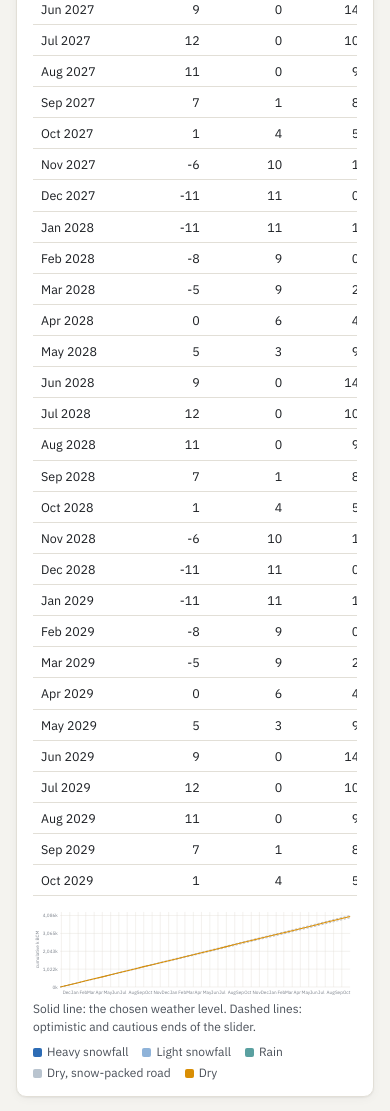
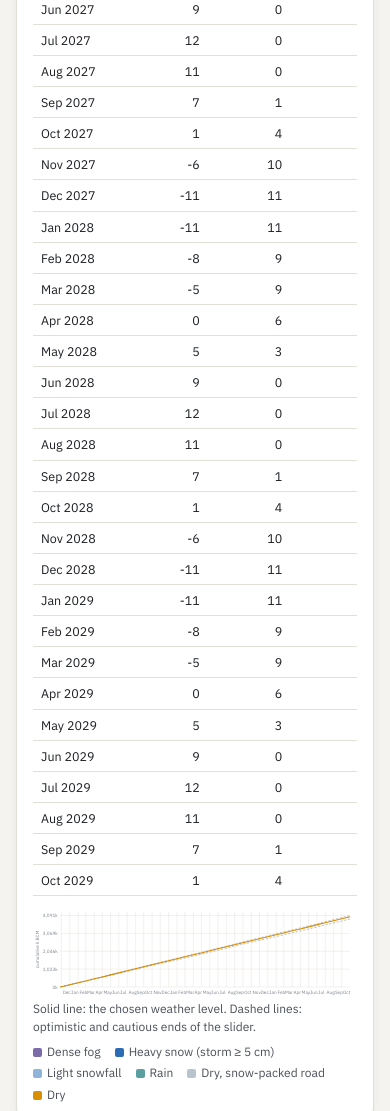
Before and after one commit to YoumansYuan/match-factor-calculator, a plain HTML site: page index.html in a window 390 px wide. Shown: the part 2923-4034 px from the top of the page. Drawn offline with nearby package versions, Linux system fonts and the light colour scheme.

Commit message:
Storm-based heavy-snow days, dense-fog days, snow-clearing grader options
- heavy-snow day = snow day within a storm totalling >= 5 cm (Fording River daily data)
- fog days from Cranbrook A hourly visibility (nearest station with visibility), hours lost per fog day
- grader options: twice per shift, grader + plow & sander, full winter program; snowClear relaxes snow penalties and speed caps

Co-Authored-By: Claude Opus 5.5 <noreply@anthropic.com>
Claude-Session: https://claude.ai/code/session_01Ut8D9LPGbLCpDxV4xm2Bj3

```diff
--- a/js/app.js
+++ b/js/app.js
@@ -1,12 +1,12 @@
-import { TRUCKS, LOADERS, MATERIALS, ROADS, SURFACES, SKY, GRADING, SETUPS, LOADING_SIDES, CONDITIONS, JOB_CONDITIONS, ROAD_SRC, SOURCES, looseOf } from './data/equipment.js?v=202611272110';
-import { siteConditions, hToClock } from './conditions.js?v=202611272110';
-import { computeScenario, sweepTrucks, resolveRoad, profileFromXYZ, byId, interp, setupFactor, swingOf } from './engine.js?v=202611272110';
-import { setSystem, getSystem, unit, toDisp, toSI, fmt, fmtU } from './units.js?v=202611272110';
-import { renderEquipment, renderMethod } from './docs.js?v=202611272110';
-import { initVisual, updateVisual } from './visual.js?v=202611272110';
-import { initProfileEditor, openProfileEditor } from './profile-editor.js?v=202611272110';
-import { runSchedule, levelLabel, CLIMATE_KEYS, CLIMATE_LABELS, climateMonth } from './season.js?v=202611272110';
-import { CLIMATE } from './data/equipment.js?v=202611272110';
+import { TRUCKS, LOADERS, MATERIALS, ROADS, SURFACES, SKY, GRADING, SETUPS, LOADING_SIDES, CONDITIONS, JOB_CONDITIONS, ROAD_SRC, SOURCES, looseOf } from './data/equipment.js?v=202611272128';
+import { siteConditions, hToClock } from './conditions.js?v=202611272128';
+import { computeScenario, sweepTrucks, resolveRoad, profileFromXYZ, byId, interp, setupFactor, swingOf } from './engine.js?v=202611272128';
+import { setSystem, getSystem, unit, toDisp, toSI, fmt, fmtU } from './units.js?v=202611272128';
+import { renderEquipment, renderMethod } from './docs.js?v=202611272128';
+import { initVisual, updateVisual } from './visual.js?v=202611272128';
+import { initProfileEditor, openProfileEditor } from './profile-editor.js?v=202611272128';
+import { runSchedule, levelLabel, CLIMATE_KEYS, CLIMATE_LABELS, climateMonth } from './season.js?v=202611272128';
+import { CLIMATE } from './data/equipment.js?v=202611272128';
 
 // ------------------------------------------------------------------ state
 const DEFAULTS = {
@@ -18,7 +18,7 @@ const DEFAULTS = {
   trucks: [{ modelId: 'cat745', count: 6, conditionId: 'good', availabilityPct: '', payloadKg: '', bodyFillPct: '', spotMin: '', dumpMin: '' }],
   target: { volume: '', basis: 'auto' },
   // seasonal schedule: month-by-month weather from the site climate, from the work date (start) to the end date or the target
-  season: { on: true, end: '', level: 0, climate: {} },
+  season: { on: true, end: '', level: 0, climate: {}, fogStopH: 6 },
   profile: { segmentM: 100, loadAreaM: 50, dumpAreaM: 50, reverse: false, points: null, name: '' },
   ops: { shiftStart: '07:00', shiftEnd: '19:00', shiftsPerDay: 2, daysPerYear: 300, nonProdMin: 60, jobEffMin: 55,
     standby: { faceMin: 20, blastMin: 15, relocMin: 10, fuelMin: 15 }, assumptions: { dustEffLoss: 0.08, dustCapKmh: 40, darkEffLoss: 0.05 }, bunching: 1, passRule: 'third', loadTimeMethod: 'n', travelModel: 'sim', mfUseAvailability: false,
@@ -271,7 +271,9 @@ function seasonCalc(level = state.season.level) {
     // the engine result only depends on sky/surface (speed caps, RR, traction); darkness, dust and visibility go in condFactor
     const key = `${t.skyId}|${t.surfaceId}|${c.capKmh}|${mo.tempC > 30 ? Math.round(mo.tempC) : 0}`;
     if (!cache.has(key)) cache.set(key, computeScenario(inp).prod.dayT);
-    return cache.get(key) * c.condFactor;
+    // dense fog: work stops for part of the day (hours lost of the scheduled hours per day)
+    const stop = t.key === 'fog' ? Math.min(1, (+se.fogStopH || 0) / (c.shiftLenH * c.nShifts)) : 0;
+    return cache.get(key) * c.condFactor * (1 - stop);
   };
   const out = runSchedule({ start: state.site.date || todayISO(), end: se.end || '', level, overrides: se.climate || {}, targetT: tc.ok ? tc.tonnes : 0,
     workFrac: (+state.ops.daysPerYear || 365) / 365, elevM: result.siteAlt, dayTonnes });
@@ -290,20 +292,20 @@ function seasonHTML(sr = seasonResult) {
   const vol = t => fmt('vol', t / dens, 0);
   const rng = seasonRange();
   const maxT = Math.max(...sr.rows.map(r => r.perDay), 1);
-  const typeCol = { heavy: 'var(--blue)', light: '#8fb3d9', rain: '#5aa0a0', packed: '#b9c4cf', dry: 'var(--accent)' };
+  const typeCol = { fog: '#7d6aa8', heavy: 'var(--blue)', light: '#8fb3d9', rain: '#5aa0a0', packed: '#b9c4cf', dry: 'var(--accent)' };
   const rows = sr.rows.map(r => {
     const mix = r.types.map(t => `<span style="flex:${t.share};background:${typeCol[t.key]}" title="${esc(t.label)}: ${t.days.toFixed(1)} days, ${fmtU('mass', t.dayT, 0)}/day"></span>`).join('');
     return `<tr><td>${MON[r.m]} ${r.y}${r.from > 1 || r.partial || r.to < r.dim ? ` <small class="muted">(${r.partial ? `to day ${r.from + r.days - 1}` : `${r.from}–${r.to}`})</small>` : ''}</td>
-      <td>${fmt('temp', r.tempC, 0)}</td><td>${r.c.sn02.toFixed(0)}</td><td>${(r.c.pr02 - Math.min(r.c.pr02, r.c.sn02)).toFixed(0)}</td>
+      <td>${fmt('temp', r.tempC, 0)}</td><td>${r.c.sn02.toFixed(0)}</td><td>${r.c.sn5.toFixed(0)}</td><td>${(r.c.pr02 - Math.min(r.c.pr02, r.c.sn02)).toFixed(0)}</td><td>${(r.c.fog || 0).toFixed(1)}</td>
       <td><div class="stack mini">${mix}</div></td>
       <td><span class="sbar"><i style="width:${(r.perDay / maxT * 100).toFixed(1)}%"></i></span> ${fmt('mass', r.perDay, 0)}</td>
       <td>${r.workDays.toFixed(1)}</td><td>${vol(r.monthT)}</td><td><b>${vol(r.cum)}</b></td></tr>`;
   }).join('');
-  const legend = Object.entries({ heavy: 'Heavy snowfall', light: 'Light snowfall', rain: 'Rain', packed: 'Dry, snow-packed road', dry: 'Dry' }).map(([k, v]) => `<span><i style="background:${typeCol[k]}"></i>${v}</span>`).join('');
+  const legend = Object.entries({ fog: 'Dense fog', heavy: 'Heavy snow (storm ≥ 5 cm)', light: 'Light snowfall', rain: 'Rain', packed: 'Dry, snow-packed road', dry: 'Dry' }).map(([k, v]) => `<span><i style="background:${typeCol[k]}"></i>${v}</span>`).join('');
   const fin = sr.finish ? `Finishes around <b>${sr.finish.date}</b> (${sr.finish.workDays.toFixed(0)} working days)` : tc.ok ? `<b>Target not reached</b> by ${se.end || 'the end of the 3-year window'} — ${vol(sr.total)} of ${fmt('vol', tc.V, 0)} ${volU(basis)} done` : `${vol(sr.total)} ${volU(basis)} by ${se.end || 'the end of the window'} (enter a target volume to get a finish date)`;
   const span = rng && rng.every(x => x && x.finish) ? ` · range ${rng[0].finish.date} (optimistic) to ${rng[1].finish.date} (cautious)` : '';
   return `<p class="season-head">${fin}${span}<br><small class="muted">${esc(levelLabel(se.level))} · temperatures corrected from the station (${CLIMATE.elevM} m) to the haul road (${fmt('len', result.siteAlt, 0)} ${unit('len')}): ${sr.tAdj >= 0 ? '+' : ''}${sr.tAdj.toFixed(1)} °C</small></p>
-    <div class="tblwrap"><table class="tbl season-tbl"><thead><tr><th>Month</th><th>Temp ${unit('temp')}</th><th>Snow days</th><th>Rain days</th><th>Weather mix</th><th>${unit('mass')} per working day</th><th>Working days</th><th>${volU(basis)} this month</th><th>Cumulative</th></tr></thead><tbody>${rows}</tbody></table></div>
+    <div class="tblwrap"><table class="tbl season-tbl"><thead><tr><th>Month</th><th>Temp ${unit('temp')}</th><th>Snow days</th><th>Heavy-snow days</th><th>Rain days</th><th>Fog days</th><th>Weather mix</th><th>${unit('mass')} per working day</th><th>Working days</th><th>${volU(basis)} this month</th><th>Cumulative</th></tr></thead><tbody>${rows}</tbody></table></div>
     ${seasonChart(sr, dens, basis)}
     <div class="stack-legend">${legend}</div>`;
 }
--- a/js/conditions.js
+++ b/js/conditions.js
@@ -7,7 +7,7 @@
 //   × job efficiency (small operational delays only)
 //   × condition factor (weather visibility × dust × darkness)
 // Speed caps from visibility are applied to the haul itself, not as an efficiency.
-import { SKY, SURFACES, MONTHLY_TEMP_C } from './data/equipment.js?v=202611272110';
+import { SKY, SURFACES, GRADING, MONTHLY_TEMP_C } from './data/equipment.js?v=202611272128';
 
 const rad = d => d * Math.PI / 180;
 const byId = (list, id) => list.find(x => x.id === id);
@@ -99,7 +99,11 @@ export function siteConditions(site, ops) {
   const skyF = sky.eff, dustF = 1 - A.dustEffLoss * dust, darkF = 1 - A.darkEffLoss * darkFrac;
   const condFactor = skyF * dustF * darkF;
   // speed caps: visibility (sky) and a slippery road surface (snow / ice); the lowest applies
-  const caps = [sky.capKmh, surface.capKmh].filter(x => x > 0);
+  // a snow / ice speed cap is relaxed by the snow-clearing program (plowed and sanded roads are driven faster)
+  const grading = byId(GRADING, site.gradingId) || { snowClear: 0 };
+  const sc = grading.snowClear || 0;
+  const surfCap = surface.capKmh ? surface.capKmh * (1 + (surface.id === 'ice' ? 0.3 : 0.6) * sc) : 0;
+  const caps = [sky.capKmh, surfCap].filter(x => x > 0);
   let capKmh = caps.length ? Math.min(...caps) : 0;
   if (dust >= 0.5) capKmh = capKmh ? Math.min(capKmh, A.dustCapKmh) : A.dustCapKmh;
   const jobEff = Math.min(60, Math.max(0, +ops.jobEffMin || 0)) / 60;
--- a/js/data/equipment.js
+++ b/js/data/equipment.js
@@ -312,9 +312,14 @@ export const SURFACES = [
 
 // Grader maintenance: share of the surface penalty that remains, and extra RR from ruts/spillage building up. Planning estimates.
 export const GRADING = [
-  { id: 'none', name: 'No grader', keep: 1.0, rrExtra: 1.0, note: 'Ruts, spillage and windrows build up through the shift (+1 % RR).' },
-  { id: 'shift', name: 'Graded once per shift', keep: 0.7, rrExtra: 0.3, note: 'Removes about 30 % of the snow/mud penalty on average over the shift.' },
-  { id: 'dedicated', name: 'Dedicated grader on the haul road', keep: 0.4, rrExtra: 0, note: 'Continuous clean-up of snow, mud and spillage (Tannant 2001 stresses routine grading).' },
+  // keep = share of the wet/mud surface penalty that remains; snowClear = share of the snow penalty removed (RR, traction and the
+  // snow speed cap; ice gets half of it from sanding). Planning estimates.
+  { id: 'none', name: 'No grader', keep: 1.0, rrExtra: 1.0, snowClear: 0, note: 'Ruts, spillage and windrows build up through the shift (+1 % RR). Snow stays on the road.' },
+  { id: 'shift', name: 'Graded once per shift', keep: 0.7, rrExtra: 0.3, snowClear: 0.3, note: 'Removes about 30 % of the snow/mud penalty on average over the shift.' },
+  { id: 'twice', name: 'Graded twice per shift', keep: 0.55, rrExtra: 0.15, snowClear: 0.45, note: 'About 45 % of the snow/mud penalty removed on average.' },
+  { id: 'dedicated', name: 'Dedicated grader on the haul road', keep: 0.4, rrExtra: 0, snowClear: 0.6, note: 'Continuous clean-up of snow, mud and spillage (Tannant 2001 stresses routine grading).' },
+  { id: 'plow', name: 'Dedicated grader + snow plow & sander through snowfall', keep: 0.4, rrExtra: 0, snowClear: 0.85, note: 'Snow cleared while it falls and the road sanded: most of the snow penalty and speed cap removed; ice partly treated by sanding.' },
+  { id: 'plow2', name: 'Full winter program (2 graders, plow truck, sander)', keep: 0.3, rrExtra: 0, snowClear: 0.95, note: 'Road kept close to bare through snowfall; only a small residual snow penalty.' },
 ];
 
 // Weather = sky & visibility. Speed cap applies to the whole haul; efficiency multiplies production once.
@@ -334,24 +339,28 @@ export const MONTHLY_TEMP_C = [-9.9, -8.2, -3.5, 1.1, 5.5, 9.7, 12.6, 12.1, 7.5,
 // Monthly climate at the Fording River operation (Environment Canada station FORDING RIVER COMINCO, climate ID 1152899,
 // 50°08'55" N 114°51'18" W, 1,585 m). Each value is [P10, P50, P90] over the years of daily records 1970–2007
 // (33–38 complete years per month): tmean = mean daily temperature °C; pr02 / pr5 = days with precipitation ≥ 0.2 / 5 mm;
-// sn02 / sn5 = days with snowfall ≥ 0.2 / 5 cm; txle0 = days with max temperature ≤ 0 °C; sog1 = days with ≥ 1 cm snow on the ground.
+// sn02 = days with snowfall ≥ 0.2 cm; sn5 = snow days that belong to a snowstorm of ≥ 5 cm in total (consecutive snow days added
+// up, so a 3-day storm of 3 cm/day counts as 3 heavy days — user 2026-11-27: single-day ≥ 5 cm under-counts storms on site);
+// txle0 = days with max temperature ≤ 0 °C; sog1 = days with ≥ 1 cm snow on the ground;
+// fog = days with ≥ 3 h of visibility < 1 km at CRANBROOK A (climate ID 1152102, 940 m, hourly data 1985–2012) — the nearest
+// station that records visibility; a valley airport, so it likely UNDER-states mountain fog / low cloud at the mine: edit with site data.
 // Computed from the EC daily data by Claude (2026-11-27); normals (1981–2010) are in CLIMATE.normals for reference.
 export const CLIMATE = {
   id: 'fording', name: 'Fording River (EC Fording River Cominco, 1,585 m)', elevM: 1585, lat: 50.149, lon: -114.855,
   src: 'Environment and Climate Change Canada — station FORDING RIVER COMINCO (climate ID 1152899): daily data 1970–2007 (P10/P50/P90 per month) and Canadian Climate Normals 1981–2010.',
   months: [
-    { tmean: [-14.7, -10.6, -6.7], pr02: [8, 11.5, 18], pr5: [1, 3, 7], sn02: [8, 11, 18], sn5: [1, 3, 7], txle0: [19.4, 25.5, 30], sog1: [21.7, 31, 31] },
-    { tmean: [-12.2, -7.5, -4.6], pr02: [5.2, 9, 13], pr5: [1, 3, 5], sn02: [5, 9, 13], sn5: [1, 3, 5], txle0: [13, 19, 24], sog1: [22.4, 28, 28.8] },
-    { tmean: [-6.8, -3.9, -1.4], pr02: [6.4, 11, 16.2], pr5: [1, 4, 6], sn02: [6, 9, 15], sn5: [0.4, 3, 5], txle0: [4.4, 13, 22.6], sog1: [8.3, 24.2, 31] },
-    { tmean: [-1.2, 1.2, 2.7], pr02: [6, 10, 12.8], pr5: [1, 3, 5], sn02: [4, 6, 9], sn5: [0, 2, 4], txle0: [0, 4, 7.8], sog1: [2.8, 6.3, 11.5] },
-    { tmean: [3.6, 6, 7.2], pr02: [4.7, 12, 15.3], pr5: [1.7, 4, 7.3], sn02: [0.7, 3, 6.3], sn5: [0, 1, 2], txle0: [0, 0, 1.3], sog1: [0.8, 2, 6.2] },
-    { tmean: [8.4, 9.8, 11.8], pr02: [9, 14, 19.2], pr5: [2.4, 5, 8], sn02: [0, 0, 2.2], sn5: [0, 0, 1], txle0: [0, 0, 0], sog1: [0, 0, 0] },
-    { tmean: [10.7, 13.2, 15.6], pr02: [5.4, 10, 17.2], pr5: [1, 3, 7.6], sn02: [0, 0, 0], sn5: [0, 0, 0], txle0: [0, 0, 0], sog1: [0, 0, 0] },
-    { tmean: [10.2, 12.1, 14.5], pr02: [3, 9, 16.6], pr5: [1, 3, 6], sn02: [0, 0, 0], sn5: [0, 0, 0], txle0: [0, 0, 0], sog1: [0, 0, 0] },
-    { tmean: [4.9, 7.6, 9.7], pr02: [5, 9, 15], pr5: [1, 3, 6], sn02: [0, 1, 4], sn5: [0, 0, 2], txle0: [0, 0, 1.6], sog1: [0, 0, 2.1] },
-    { tmean: [0, 2.1, 3.5], pr02: [5.4, 9, 13.2], pr5: [1, 2, 5.6], sn02: [2, 4, 8], sn5: [0, 1, 3], txle0: [0, 2, 7.6], sog1: [1, 4.1, 10.2] },
-    { tmean: [-9, -5.5, -3], pr02: [5.3, 11, 16], pr5: [1, 3, 7.6], sn02: [4.4, 10, 16], sn5: [0.4, 3, 5], txle0: [10, 20, 25.6], sog1: [11.8, 24.8, 30] },
-    { tmean: [-15.6, -10.7, -7.5], pr02: [8, 11, 16.6], pr5: [1, 3, 10.6], sn02: [7, 11, 15.6], sn5: [1, 3, 9.2], txle0: [22.8, 28, 31], sog1: [27, 31, 31] },
+    { tmean: [-14.7, -10.6, -6.7], pr02: [8, 11.5, 18], pr5: [1, 3, 7], sn02: [8, 11, 18], sn5: [3, 8, 12.3], txle0: [19.4, 25.5, 30], sog1: [21.7, 31, 31], fog: [0, 0, 2] },
+    { tmean: [-12.2, -7.5, -4.6], pr02: [5.2, 9, 13], pr5: [1, 3, 5], sn02: [5, 9, 13], sn5: [2.4, 6, 13], txle0: [13, 19, 24], sog1: [22.4, 28, 28.8], fog: [0, 0, 1] },
+    { tmean: [-6.8, -3.9, -1.4], pr02: [6.4, 11, 16.2], pr5: [1, 4, 6], sn02: [6, 9, 15], sn5: [2, 5, 11], txle0: [4.4, 13, 22.6], sog1: [8.3, 24.2, 31], fog: [0, 0, 0] },
+    { tmean: [-1.2, 1.2, 2.7], pr02: [6, 10, 12.8], pr5: [1, 3, 5], sn02: [4, 6, 9], sn5: [0.2, 5, 6.8], txle0: [0, 4, 7.8], sog1: [2.8, 6.3, 11.5], fog: [0, 0, 0] },
+    { tmean: [3.6, 6, 7.2], pr02: [4.7, 12, 15.3], pr5: [1.7, 4, 7.3], sn02: [0.7, 3, 6.3], sn5: [0, 1, 3.3], txle0: [0, 0, 1.3], sog1: [0.8, 2, 6.2], fog: [0, 0, 0] },
+    { tmean: [8.4, 9.8, 11.8], pr02: [9, 14, 19.2], pr5: [2.4, 5, 8], sn02: [0, 0, 2.2], sn5: [0, 0, 1], txle0: [0, 0, 0], sog1: [0, 0, 0], fog: [0, 0, 0.3] },
+    { tmean: [10.7, 13.2, 15.6], pr02: [5.4, 10, 17.2], pr5: [1, 3, 7.6], sn02: [0, 0, 0], sn5: [0, 0, 0], txle0: [0, 0, 0], sog1: [0, 0, 0], fog: [0, 0, 0] },
+    { tmean: [10.2, 12.1, 14.5], pr02: [3, 9, 16.6], pr5: [1, 3, 6], sn02: [0, 0, 0], sn5: [0, 0, 0], txle0: [0, 0, 0], sog1: [0, 0, 0], fog: [0, 0, 0] },
+    { tmean: [4.9, 7.6, 9.7], pr02: [5, 9, 15], pr5: [1, 3, 6], sn02: [0, 1, 4], sn5: [0, 0, 2.4], txle0: [0, 0, 1.6], sog1: [0, 0, 2.1], fog: [0, 0, 0] },
+    { tmean: [0, 2.1, 3.5], pr02: [5.4, 9, 13.2], pr5: [1, 2, 5.6], sn02: [2, 4, 8], sn5: [0, 2, 5.5], txle0: [0, 2, 7.6], sog1: [1, 4.1, 10.2], fog: [0, 0, 0] },
+    { tmean: [-9, -5.5, -3], pr02: [5.3, 11, 16], pr5: [1, 3, 7.6], sn02: [4.4, 10, 16], sn5: [1.4, 6, 14], txle0: [10, 20, 25.6], sog1: [11.8, 24.8, 30], fog: [0, 0, 2.4] },
+    { tmean: [-15.6, -10.7, -7.5], pr02: [8, 11, 16.6], pr5: [1, 3, 10.6], sn02: [7, 11, 15.6], sn5: [2.2, 9, 14.6], txle0: [22.8, 28, 31], sog1: [27, 31, 31], fog: [0, 0, 2] },
   ],
   // 1981–2010 normals: daily mean °C, rain mm, snow cm, precip mm
   normals: { tmean: [-9.9, -8.2, -3.5, 1.1, 5.5, 9.7, 12.6, 12.1, 7.5, 1.8, -6.2, -11.3], rainMm: [3.7, 3.1, 7.1, 14.4, 40.0, 82.1, 58.0, 46.5, 40.6, 22.6, 17.1, 4.6],
--- a/js/engine.js
+++ b/js/engine.js
@@ -2,7 +2,7 @@
 // Methods follow MIME 333 Ch.3 (Mitri & Sasmito), the Caterpillar Performance Handbook Ed.47,
 // the Komatsu Specifications & Application Handbook Ed.32 and Burt & Caccetta (2007, corrigendum 2008).
 
-import { TRUCKS, LOADERS, ROADS, SURFACES, GRADING, CONDITIONS, SETUPS, KOM_CYCLE_FACTOR } from './data/equipment.js?v=202611272110';
+import { TRUCKS, LOADERS, ROADS, SURFACES, GRADING, CONDITIONS, SETUPS, KOM_CYCLE_FACTOR } from './data/equipment.js?v=202611272128';
 
 export const G = 9.81;
 const BETA = 0.268;  // kg fuel / kW·h (MIME 333 formula sheet)
@@ -28,14 +28,17 @@ export function interp(table, x) {
 export function resolveRoad(site) {
   const road = byId(ROADS, site.roadId) || ROADS[1];
   const w = byId(SURFACES, site.surfaceId ?? site.weatherId) || SURFACES[0];
-  const g = byId(GRADING, site.gradingId) || { id: 'n/a', name: 'not set', keep: 1, rrExtra: 0 };
+  const g = byId(GRADING, site.gradingId) || { id: 'n/a', name: 'not set', keep: 1, rrExtra: 0, snowClear: 0 };
   const rrSet = site.rrOverride != null && site.rrOverride !== '', muSet = site.tractionOverride != null && site.tractionOverride !== '';
   let rr = rrSet ? +site.rrOverride : road.rr;
   let mu = muSet ? +site.tractionOverride : road.traction;
   const rrPenalty = Math.max(road.rr + w.rrAdd, w.rrMin) - road.rr;
   const muSurface = Math.min(road.traction * w.tractionMult, w.tractionMax);
-  if (!rrSet) rr = road.rr + rrPenalty * g.keep + g.rrExtra;
-  if (!muSet) mu = road.traction - (road.traction - muSurface) * g.keep;
+  // snow roads: the grader / plow program removes snowClear of the penalty; ice: sanding removes half of that
+  const sc = g.snowClear ?? (1 - g.keep);
+  const keep = ['packedsnow', 'loosesnow'].includes(w.id) ? 1 - sc : w.id === 'ice' ? 1 - sc / 2 : g.keep;
+  if (!rrSet) rr = road.rr + rrPenalty * keep + g.rrExtra;
+  if (!muSet) mu = road.traction - (road.traction - muSurface) * keep;
   return { rr, mu, road, weather: w, surface: w, grading: g, rrPenalty, muSurface };
 }
 
--- a/js/profile-editor.js
+++ b/js/profile-editor.js
@@ -1,6 +1,6 @@
 // Haul-profile editor: draw the elevation profile by hand (or trace it over a screenshot).
 // Left end = loading point, right end = dump. Points are stored in metres (SI) in state.profile.points.
-import { unit, toDisp, toSI, fmt } from './units.js?v=202611272110';
+import { unit, toDisp, toSI, fmt } from './units.js?v=202611272128';
 
 let api = null, pts = [], sel = -1, drag = -1, bg = null, bgOpacity = 0.45;
 // drag state: where the pointer went down, the point's start position, and whether it has moved past the dead zone
--- a/js/season.js
+++ b/js/season.js
@@ -6,13 +6,13 @@
 // The cautious ↔ optimistic slider moves every monthly value from its median (P50) towards the value of a
 // 1-in-10 bad year (P90 of snow/rain days, P10 of temperature) or a 1-in-10 good year (the opposite).
 // Values never go outside the range seen in the station's own records.
-import { CLIMATE } from './data/equipment.js?v=202611272110';
+import { CLIMATE } from './data/equipment.js?v=202611272128';
 
 export const LAPSE_C_PER_M = 0.006; // standard environmental lapse rate, °C per m of elevation
-export const CLIMATE_KEYS = ['tmean', 'pr02', 'sn02', 'sn5', 'sog1'];
+export const CLIMATE_KEYS = ['tmean', 'pr02', 'sn02', 'sn5', 'sog1', 'fog'];
 export const CLIMATE_LABELS = {
   tmean: 'Mean temperature (°C)', pr02: 'Days with rain or snow (≥ 0.2 mm)', sn02: 'Days with snowfall (≥ 0.2 cm)',
-  sn5: 'Days with heavy snowfall (≥ 5 cm)', sog1: 'Days with snow on the ground',
+  sn5: 'Heavy-snow days (in a storm of ≥ 5 cm total)', sog1: 'Days with snow on the ground', fog: 'Dense-fog days (work stops part of the day)',
 };
 export const daysInMonth = (y, m) => new Date(Date.UTC(y, m + 1, 0)).getUTCDate(); // m = 0..11
 
@@ -50,13 +50,18 @@ export function dayMix(c, days) {
   const rain = clamp(c.pr02 - snow, 0, days - snow); // precipitation days that were not snow
   const dryAll = Math.max(0, days - snow - rain);
   // snow stays on the ground between snowfalls: those dry days still have a packed-snow road
-  const packed = clamp(c.sog1 - snow, 0, dryAll);
+  const packedAll = clamp(c.sog1 - snow, 0, dryAll);
+  // dense fog comes on days without precipitation; its road is packed snow when most dry days are
+  const fog = clamp(c.fog || 0, 0, dryAll);
+  const packedShare = dryAll > 0 ? packedAll / dryAll : 0;
+  const packed = packedAll * (1 - (dryAll > 0 ? fog / dryAll : 0));
   const T = [
-    { key: 'heavy', label: 'Heavy snowfall (≥ 5 cm)', skyId: 'snowing', surfaceId: 'loosesnow', days: heavy },
+    { key: 'fog', label: 'Dense fog', skyId: 'fog', surfaceId: packedShare > 0.5 ? 'packedsnow' : 'dry', days: fog },
+    { key: 'heavy', label: 'Heavy snow (storm ≥ 5 cm)', skyId: 'snowing', surfaceId: 'loosesnow', days: heavy },
     { key: 'light', label: 'Light snowfall', skyId: 'overcast', surfaceId: 'packedsnow', days: light },
     { key: 'rain', label: 'Rain', skyId: 'rain', surfaceId: 'wet', days: rain },
     { key: 'packed', label: 'Dry, snow-packed road', skyId: 'clear', surfaceId: 'packedsnow', days: packed },
-    { key: 'dry', label: 'Dry', skyId: 'clear', surfaceId: 'dry', days: dryAll - packed },
+    { key: 'dry', label: 'Dry', skyId: 'clear', surfaceId: 'dry', days: dryAll - fog - packed },
   ];
   return T.filter(t => t.days > 1e-6).map(t => ({ ...t, share: t.days / days }));
 }
```
Also changed, not shown: index.html (+4 -3 lines), js/docs.js (+6 -5 lines), js/visual.js (+4 -4 lines), 1 other file.
